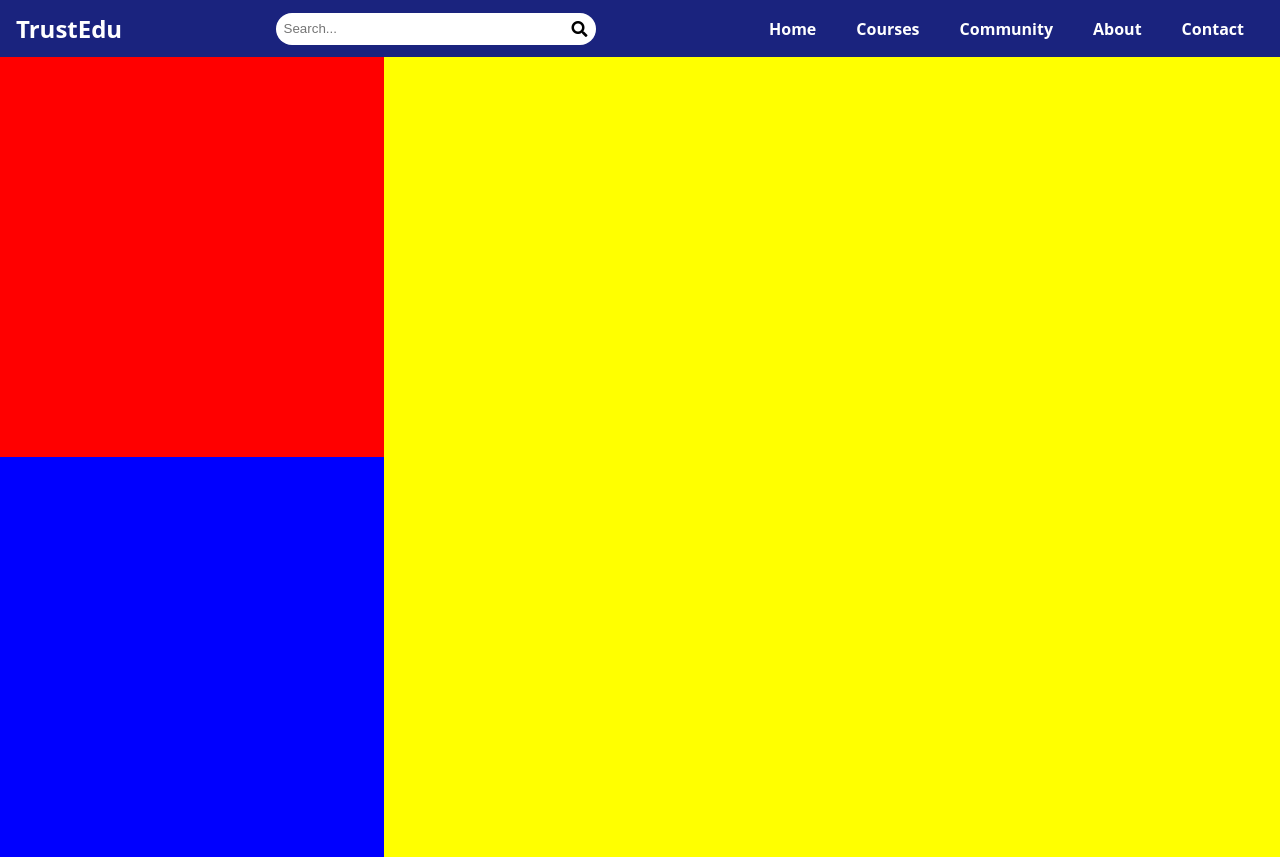
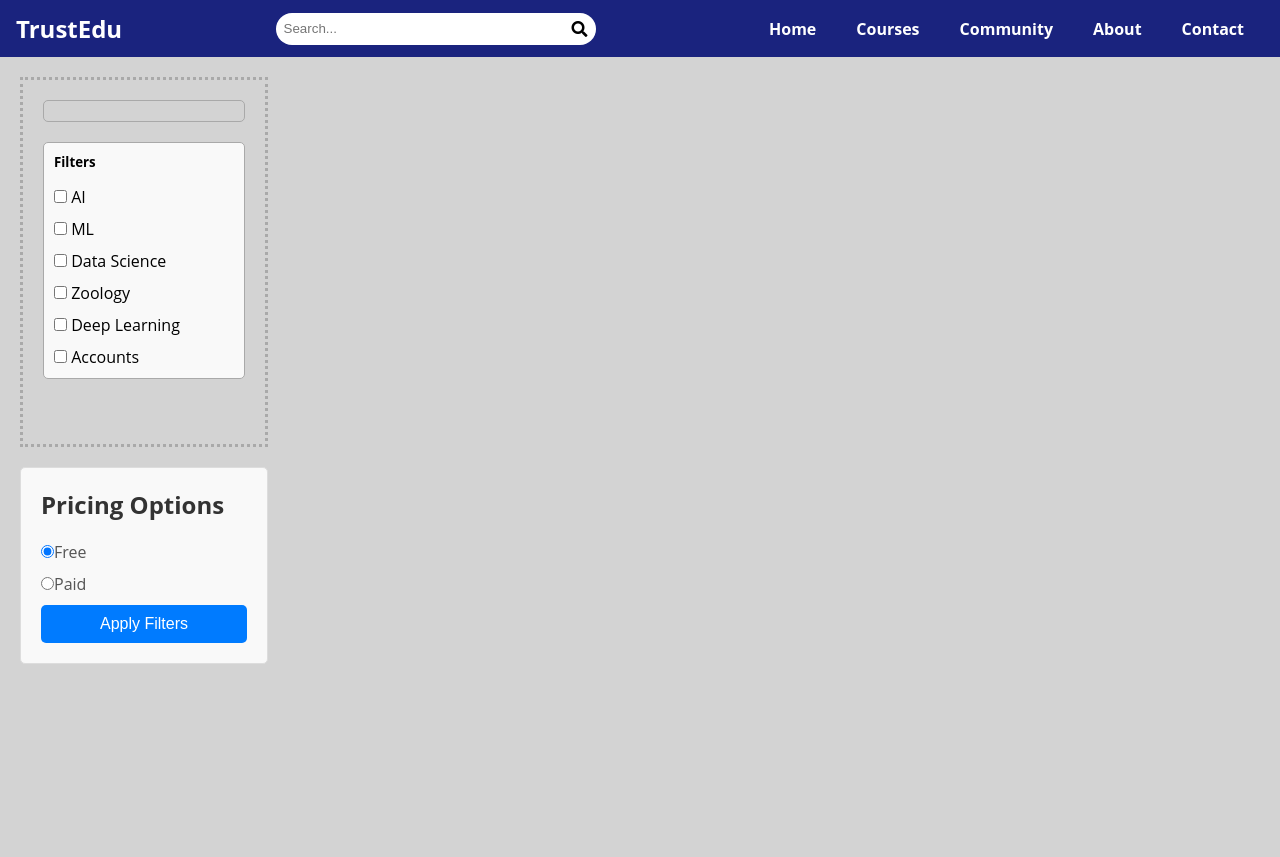
Before and after one commit to MRAHXD/TrustEdu, a React (Create React App) app: page / in a window 1280 px wide. Built offline with nearby package versions, Linux system fonts and the light colour scheme.

Commit message:
modified-filter1-and-added-pricing-filter

```diff
--- a/src/App.css
+++ b/src/App.css
@@ -2,24 +2,31 @@
     display: grid;
     width: 100%;
     height: 100vh;
-    grid-template-columns: 30% 70%;
+    grid-template-columns: 20% 80%;
+    gap: 20px;
+    padding: 20px;
     grid-template-rows: 1fr 1fr;
     grid-template-areas:
         "a c"
         "b c";
 }
 
+
+
 .filter-1 {
-    background-color: red;
     grid-area: a;
-}
+    width: 100%; /* Full width of the grid area */
+    height: 100%; /* Full height of the grid area */
+    box-sizing: border-box; /* Includes padding in width/height calculations */
+ }
+
 
 .filter-2 {
-    background-color: blue;
+
     grid-area: b;
 }
 
 .hero-section {
-    background-color: yellow;
+
     grid-area: c;
 }
--- a/src/App.js
+++ b/src/App.js
@@ -1,12 +1,18 @@
 import React from 'react';
 import './App.css';
+import FilterComponent from './Components/Filter.js';
+import PricingFilter from './Components/pricingFilter.js';
 
 
 function App() {
   return (
     <div className="App">
-       <div className='filter-1'></div>
-       <div className='filter-2'></div>
+       <div className='filter-1'>
+        <FilterComponent/>
+       </div>
+       <div className='filter-2'>
+        <PricingFilter/>
+       </div>
        <div className='hero-section'></div>
     </div>
   );
--- /dev/null
+++ b/src/Components/Filter.css
@@ -0,0 +1,71 @@
+.filter-component {
+    padding: 20px;
+    border: 3px dotted darkgray;
+    box-sizing: border-box; /* Include padding and border in the element's total width and height */
+    width: 100%; /* Take the full width of the container */
+    max-width: 300px; /* Max width to control expansion */
+}
+
+.selected-filters {
+    display: flex;
+    flex-wrap: wrap;
+    gap: 10px;
+    margin-bottom: 20px;
+    padding: 10px;
+    border: 1px solid darkgray;
+    border-radius: 5px;
+}
+
+.filter-tag {
+    background-color: #eee;
+    border: 1px solid #ddd;
+    padding: 5px 10px;
+    border-radius: 5px;
+    display: flex;
+    align-items: center;
+}
+
+.filter-tag button {
+    background: none;
+    border: none;
+    cursor: pointer;
+    color: #333;
+    margin-left: 10px;
+    padding: 0;
+}
+
+.filters {
+    display: flex;
+    flex-direction: column;
+}
+
+.filter-category {
+    margin-bottom: 10px;
+    padding: 10px;
+    border: 1px solid darkgray;
+    border-radius: 5px;
+    background-color: #f9f9f9;
+    display: flex;
+    flex-direction: column;
+    gap: 10px;
+}
+
+.filter-category h5 {
+    margin-bottom: 5px;
+}
+
+/* Responsive adjustments */
+@media (max-width: 600px) {
+    .filter-component {
+        padding: 10px;
+        max-width: 100%;
+    }
+
+    .selected-filters, .filter-category {
+        padding: 5px;
+    }
+
+    .filter-tag, .filter-category h5, .filter-category label {
+        font-size: 14px; /* Smaller font size on smaller screens */
+    }
+}
--- /dev/null
+++ b/src/Components/Filter.js
@@ -0,0 +1,56 @@
+import React, { useState } from 'react';
+import './Filter.css';
+
+function FilterComponent() {
+    const [selectedFilters, setSelectedFilters] = useState([]);
+    const [checkboxState, setCheckboxState] = useState({
+        AI: false,
+        ML: false,
+        'Data Science': false,
+        Zoology: false,
+        'Deep Learning': false,
+        Accounts: false
+    });
+
+    const handleFilterChange = (value, checked) => {
+        if (checked) {
+            setSelectedFilters(prevFilters => [...prevFilters, value]);
+        } else {
+            setSelectedFilters(prevFilters => prevFilters.filter(filter => filter !== value));
+        }
+        setCheckboxState(prevState => ({ ...prevState, [value]: checked }));
+    };
+
+    const removeFilter = (filter) => {
+        setSelectedFilters(prevFilters => prevFilters.filter(f => f !== filter));
+        setCheckboxState(prevState => ({ ...prevState, [filter]: false }));
+    };
+
+    return (
+        <div className="filter-component filter-1">
+            <div className="selected-filters">
+                {selectedFilters.map(filter => (
+                    <span key={filter} className="filter-tag">
+                        {filter} <button onClick={() => removeFilter(filter)}>x</button>
+                    </span>
+                ))}
+            </div>
+            <div className="filters">
+                <div className="filter-category">
+                    <h5>Filters</h5>
+                    {Object.entries(checkboxState).map(([key, value]) => (
+                        <label key={key}>
+                            <input
+                                type="checkbox"
+                                checked={value}
+                                onChange={(e) => handleFilterChange(key, e.target.checked)}
+                            /> {key}
+                        </label>
+                    ))}
+                </div>
+            </div>
+        </div>
+    );
+}
+
+export default FilterComponent;
--- /dev/null
+++ b/src/Components/pricingFilter.css
@@ -0,0 +1,63 @@
+.pricing-filter {
+    display: flex;
+    flex-direction: column;
+    padding: 20px;
+    background-color: #f9f9f9;
+    border: 1px solid #ddd;
+    border-radius: 5px;
+    width: 100%; /* Adjusted from fixed width to be relative */
+    max-width: 300px; /* Max-width to control expansion on larger screens */
+    margin: 0 auto;
+    box-sizing: border-box; /* Ensures padding is included in width */
+}
+
+.pricing-filter h2 {
+    font-size: 24px;
+    margin-bottom: 20px;
+    color: #333;
+}
+
+.pricing-filter label {
+    font-size: 16px;
+    margin-bottom: 10px;
+    color: #555;
+    display: block; /* Ensures label takes the full width */
+}
+
+.pricing-filter input[type="range"] {
+    width: 100%;
+    margin-bottom: 20px;
+}
+
+.pricing-filter .price-display {
+    font-size: 18px;
+    color: #333;
+    margin-bottom: 20px;
+}
+
+.pricing-filter button {
+    padding: 10px 20px;
+    background-color: #007bff;
+    color: #fff;
+    border: none;
+    border-radius: 5px;
+    cursor: pointer;
+    font-size: 16px;
+    width: 100%; /* Makes button full width */
+}
+
+.pricing-filter button:hover {
+    background-color: #0056b3;
+}
+
+/* Responsive adjustments */
+@media (max-width: 600px) {
+    .pricing-filter {
+        padding: 10px;
+        max-width: 100%; /* Allows the box to fit smaller screens better */
+    }
+
+    .pricing-filter h2, .pricing-filter label, .pricing-filter button {
+        font-size: 14px; /* Smaller font size on smaller screens */
+    }
+}
--- /dev/null
+++ b/src/Components/pricingFilter.js
@@ -0,0 +1,80 @@
+import React, { useState } from 'react';
+import './pricingFilter.css';
+
+const PricingFilter = () => {
+    const [isPaid, setIsPaid] = useState(false);
+    const [priceRange, setPriceRange] = useState([0, 100]);
+
+    const handlePricingChange = (event) => {
+        setIsPaid(event.target.value === 'paid');
+    };
+
+    const handlePriceRangeChange = (event) => {
+        const { name, value } = event.target;
+        setPriceRange((prevRange) => {
+            const newRange = [...prevRange];
+            const numericValue = Math.max(1, Math.min(1000, Number(value)));
+            if (name === 'min') {
+                newRange[0] = numericValue;
+            } else {
+                newRange[1] = numericValue;
+            }
+            return newRange;
+        });
+    };
+
+    return (
+        <div className="pricing-filter">
+            <h2>Pricing Options</h2>
+            <label>
+                <input
+                    type="radio"
+                    value="free"
+                    checked={!isPaid}
+                    onChange={handlePricingChange}
+                />
+                Free
+            </label>
+            <label>
+                <input
+                    type="radio"
+                    value="paid"
+                    checked={isPaid}
+                    onChange={handlePricingChange}
+                />
+                Paid
+            </label>
+            {isPaid && (
+                <div>
+                    <label>
+                        Min Price:
+                        <input
+                            type="range"
+                            name="min"
+                            min="0"
+                            max="1000"
+                            value={priceRange[0]}
+                            onChange={handlePriceRangeChange}
+                        />
+                        {priceRange[0]}
+                    </label>
+                    <label>
+                        Max Price:
+                        <input
+                            type="range"
+                            name="max"
+                            min="0"
+                            max="1000"
+                            value={priceRange[1]}
+                            onChange={handlePriceRangeChange}
+                        />
+                        {priceRange[1]}
+                    </label>
+                </div>
+            )}
+            <button>Apply Filters</button>  {/* Optional: Add functionality to this button */}
+        </div>
+    );
+};
+
+export default PricingFilter;
```
Also changed, not shown: src/Components/coursesList.js (added, +34 -0 lines).
